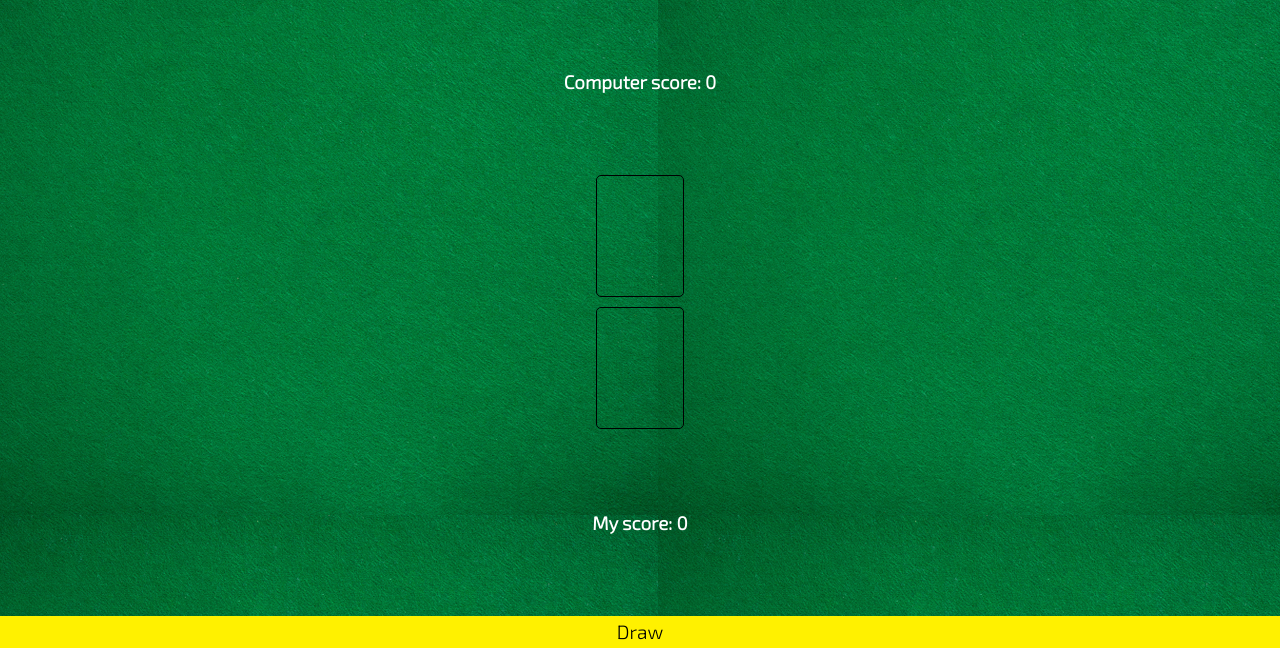
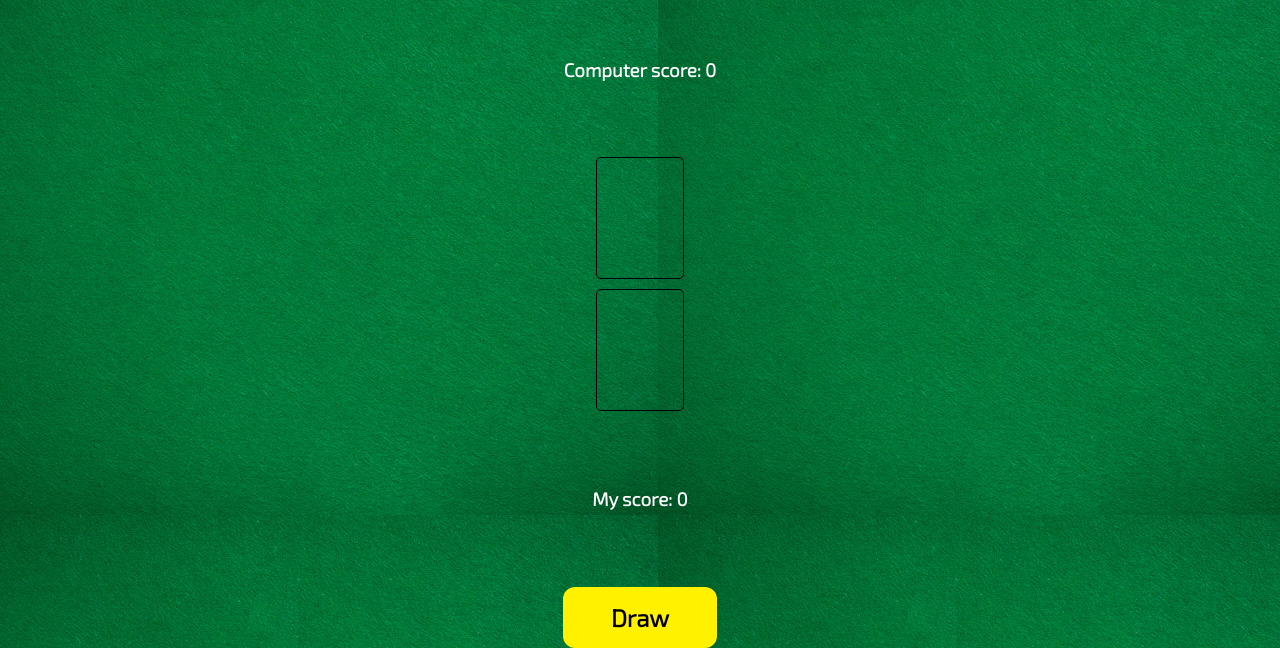
Before and after one commit to MastooraTurkmen/War-Card, a website built with Vite: page index.html in a window 1280 px wide. Shown: the part 152-800 px from the top of the page. Built offline with nearby package versions, Linux system fonts and the light colour scheme.

Commit message:
war card

```diff
--- a/index.css
+++ b/index.css
@@ -1,4 +1,5 @@
-html, body {
+html,
+body {
   margin: 0;
   padding: 0;
   background-image: url("img/table.png");
@@ -15,7 +16,7 @@ body {
 }
 
 button {
-    background-color: #FFF100;
+  background-color: #fff100;
   cursor: pointer;
   border: none;
 }
@@ -65,3 +66,13 @@ button:disabled {
 h2 {
   margin: 10px;
 }
+
+@media screen and (min-width: 1000px) {
+  button.draw {
+    align-self: center;
+    padding: 0.7em 2em;
+    font-weight: bold;
+    font-size: 1.5rem;
+    border-radius: 0.5em;
+  }
+}
```
Lines whose indentation alone changed are shown as unchanged.
